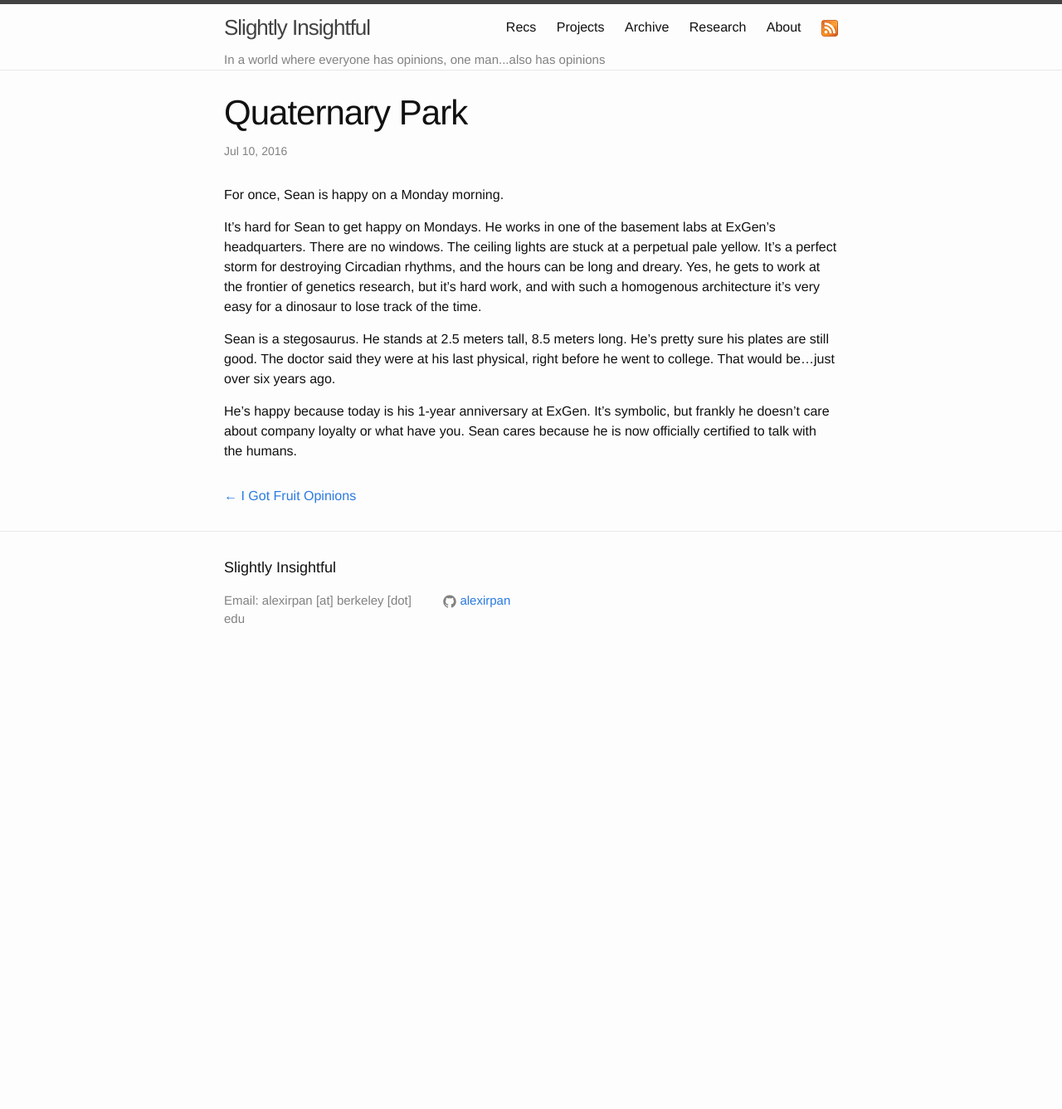
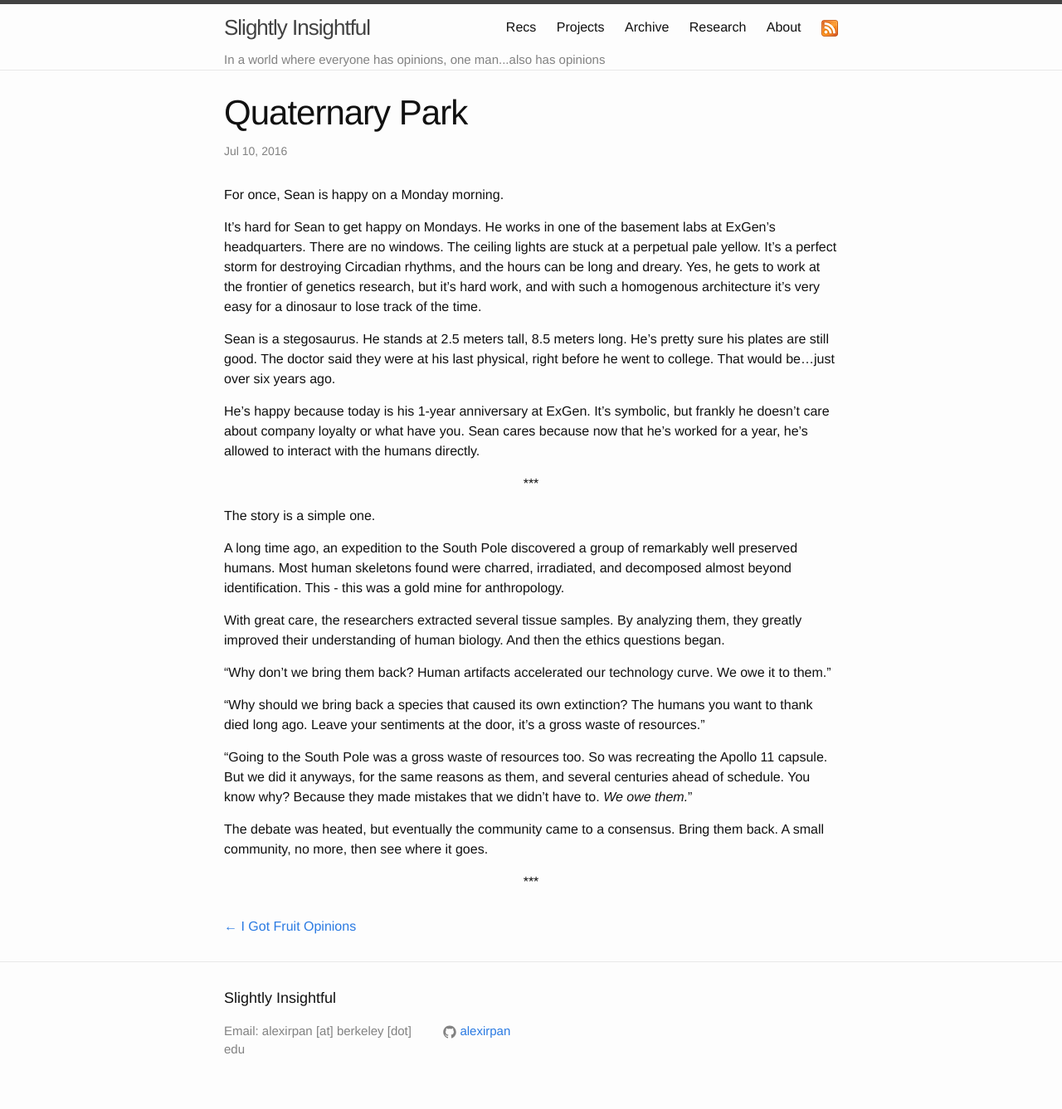
Before and after one commit to alexirpan/alexirpan.github.io, a Jekyll site: the page built from _posts/2016-07-10-quaternary.markdown, in a window 1280 px wide. Shown: the whole page at 83% size. Built offline with Jekyll 4.4.1, drawn with Linux system fonts in a browser that asks for light colours; before the commit the page ends 900 px from its top, so only the background shows below that.

Commit message:
More ideas. Still not very happy with this

```diff
--- a/_posts/2016-07-10-quaternary.markdown
+++ b/_posts/2016-07-10-quaternary.markdown
@@ -20,5 +20,38 @@ physical, right before he went to college. That would be...just over six
 years ago.
 
 He's happy because today is his 1-year anniversary at ExGen. It's symbolic, but
-frankly he doesn't care about company loyalty or what have you. Sean cares
-because he is now officially certified to talk with the humans.
+frankly he doesn't care about company loyalty or what have you.
+Sean cares because now that he's worked for a year, he's allowed to interact
+with the humans directly.
+
+\*\*\*
+{: .centered }
+
+The story is a simple one.
+
+A long time ago, an expedition to the South Pole discovered a group of
+remarkably well preserved humans. Most human skeletons found were charred,
+irradiated, and decomposed almost beyond identification. This - this was a
+gold mine for anthropology.
+
+With great care, the researchers extracted several tissue samples. By analyzing
+them, they greatly improved their understanding of human biology.
+And then the ethics questions began.
+
+"Why don't we bring them back? Human artifacts accelerated our technology curve.
+We owe it to them."
+
+"Why should we bring back a species that caused its own extinction? The humans
+you want to thank died long ago. Leave your sentiments at the door, it's a
+gross waste of resources."
+
+"Going to the South Pole was a gross waste of resources too. So was recreating
+the Apollo 11 capsule. But we did it anyways, for the same reasons as them, and
+several centuries ahead of schedule. You know why? Because they made mistakes
+that we didn't have to. *We owe them.*"
+
+The debate was heated, but eventually the community came to a consensus. Bring
+them back. A small community, no more, then see where it goes.
+
+\*\*\*
+{: .centered }
```
